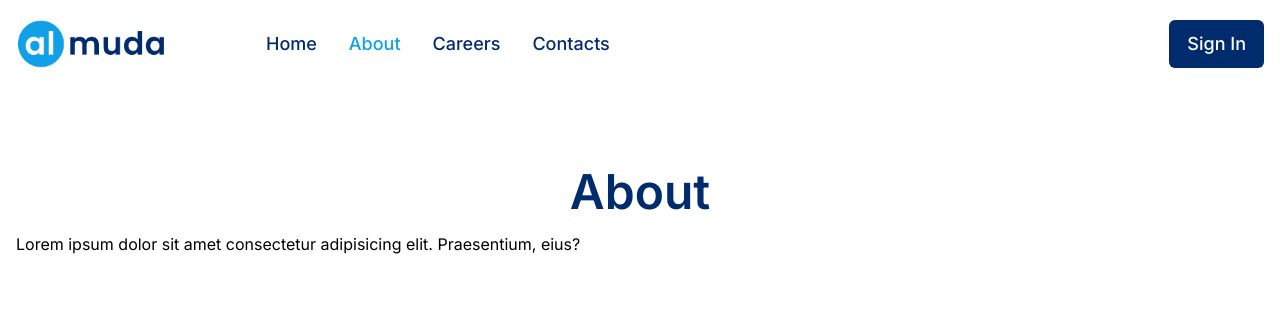
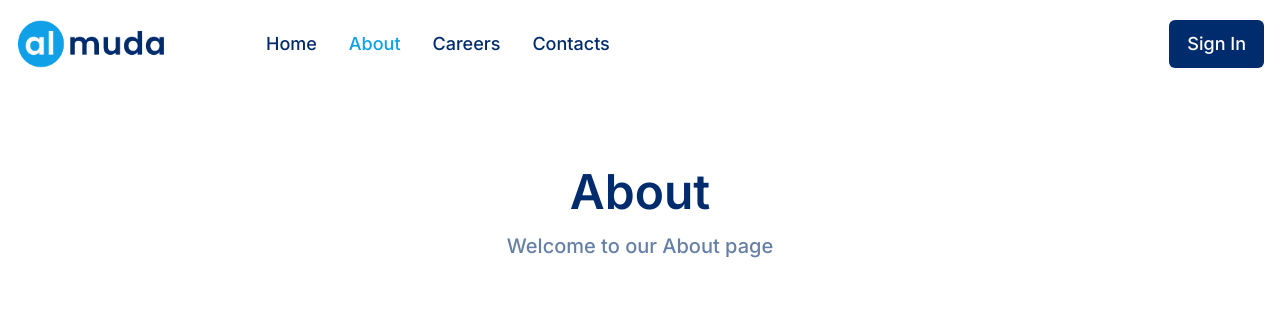
Before and after one commit to xasanof17/almuda, a Next.js app: page /about in a window 1280 px wide. Shown: the top 310 px of the page. Built offline with nearby package versions, Linux system fonts and the light colour scheme.

Commit message:
sign-in page and some changes

```diff
--- a/app/not-found.tsx
+++ b/app/not-found.tsx
@@ -1,3 +1,4 @@
+"use client";
 import Link from "next/link";
 
 export default function NotFound() {
--- /dev/null
+++ b/app/sign-in/page.tsx
@@ -0,0 +1,9 @@
+import { SignIn } from "@/components";
+
+export default function SignInPage() {
+  return (
+    <section className="container py-20">
+      <SignIn />
+    </section>
+  );
+}
--- a/components/About.tsx
+++ b/components/About.tsx
@@ -1,12 +1,11 @@
 const About = () => {
   return (
-    <div className="flex w-full flex-col">
+    <div className="flex flex-col items-center justify-center">
       <h1 className="title" title="About">
         About
       </h1>
-      <p>
-        Lorem ipsum dolor sit amet consectetur adipisicing elit. Praesentium,
-        eius?
+      <p className="txt" title="Welcome to our about page">
+        Welcome to our About page
       </p>
     </div>
   );
--- a/components/Careers.tsx
+++ b/components/Careers.tsx
@@ -1,7 +1,8 @@
 const Careers = () => {
   return (
-    <div className="flex flex-col">
+    <div className="flex flex-col items-center justify-center">
       <h1 className="title">Careers</h1>
+      <p className="txt">Welcome to our Careers page</p>
     </div>
   );
 };
--- /dev/null
+++ b/components/SignIn.tsx
@@ -0,0 +1,12 @@
+const SignIn = () => {
+  return (
+    <div className="flex flex-col items-center justify-center">
+      <h1 className="title" title="Sign in">
+        Sign In
+      </h1>
+      <p className="txt">Welcome to Sign In page</p>
+    </div>
+  );
+};
+
+export default SignIn;
--- a/components/index.ts
+++ b/components/index.ts
@@ -7,3 +7,4 @@ export { default as Analytics } from "./Analytics";
 export { default as About } from "./About";
 export { default as Careers } from "./Careers";
 export { default as Contacts } from "./Contacts";
+export { default as SignIn } from "./SignIn";
--- a/layouts/Footer.tsx
+++ b/layouts/Footer.tsx
@@ -59,7 +59,7 @@ const Footer = () => {
         loading="lazy"
         referrerPolicy="no-referrer-when-downgrade"
       ></iframe>
-      <div className="container grid grid-cols-3 gap-5 pt-6">
+      <div className="container grid grid-cols-1 gap-5 pt-6 md:grid-cols-3">
         <div className="flex flex-col items-start">
           <Link href="/" title="Al-Muda Logo">
             <div className="relative h-12 w-[150px]">
--- a/layouts/Navbar.tsx
+++ b/layouts/Navbar.tsx
@@ -4,13 +4,14 @@ import { Logo } from "@/assets";
 import { links } from "@/constants";
 import { FiMenu } from "react-icons/fi";
 import { MdClose } from "react-icons/md";
-import { usePathname } from "next/navigation";
+import { usePathname, useRouter } from "next/navigation";
 import Image from "next/image";
 import Link from "next/link";
 
 const Navbar = () => {
   const [toggleMenu, setMenu] = useState<boolean>(false);
   const pathname = usePathname();
+  const router = useRouter();
 
   return (
     <header className="sticky left-0 top-0 z-10 w-full py-3 backdrop-blur-lg sm:py-5">
@@ -22,7 +23,12 @@ const Navbar = () => {
           } flex items-center justify-center`}
         >
           <div className="relative h-12 w-[150px]">
-            <Image src={Logo} alt="Al-Muda Logo" fill className="objectContain" />
+            <Image
+              src={Logo}
+              alt="Al-Muda Logo"
+              fill
+              className="objectContain"
+            />
           </div>
         </Link>
         <div className="flex flex-1 items-center justify-end lg:ml-[100px] lg:justify-between">
@@ -43,6 +49,7 @@ const Navbar = () => {
           </ul>
           <div className="flex items-center sm:space-x-6">
             <button
+              onClick={() => router.push("/sign-in")}
               type="button"
               title="Sign In"
               className="btn-primary hidden py-2 sm:flex"
@@ -81,9 +88,13 @@ const Navbar = () => {
                 </li>
               ))}
               <button
+                onClick={() => {
+                  setMenu((prev) => !prev);
+                  router.push("/sign-in");
+                }}
                 type="button"
                 title="Sign In"
-                className="btn-primary py-2 md:hidden text-xl"
+                className="btn-primary py-2 text-xl md:hidden"
               >
                 Sign In
               </button>
```
Also changed, not shown: 1 other file (tests, documents, lock files or other folders).
